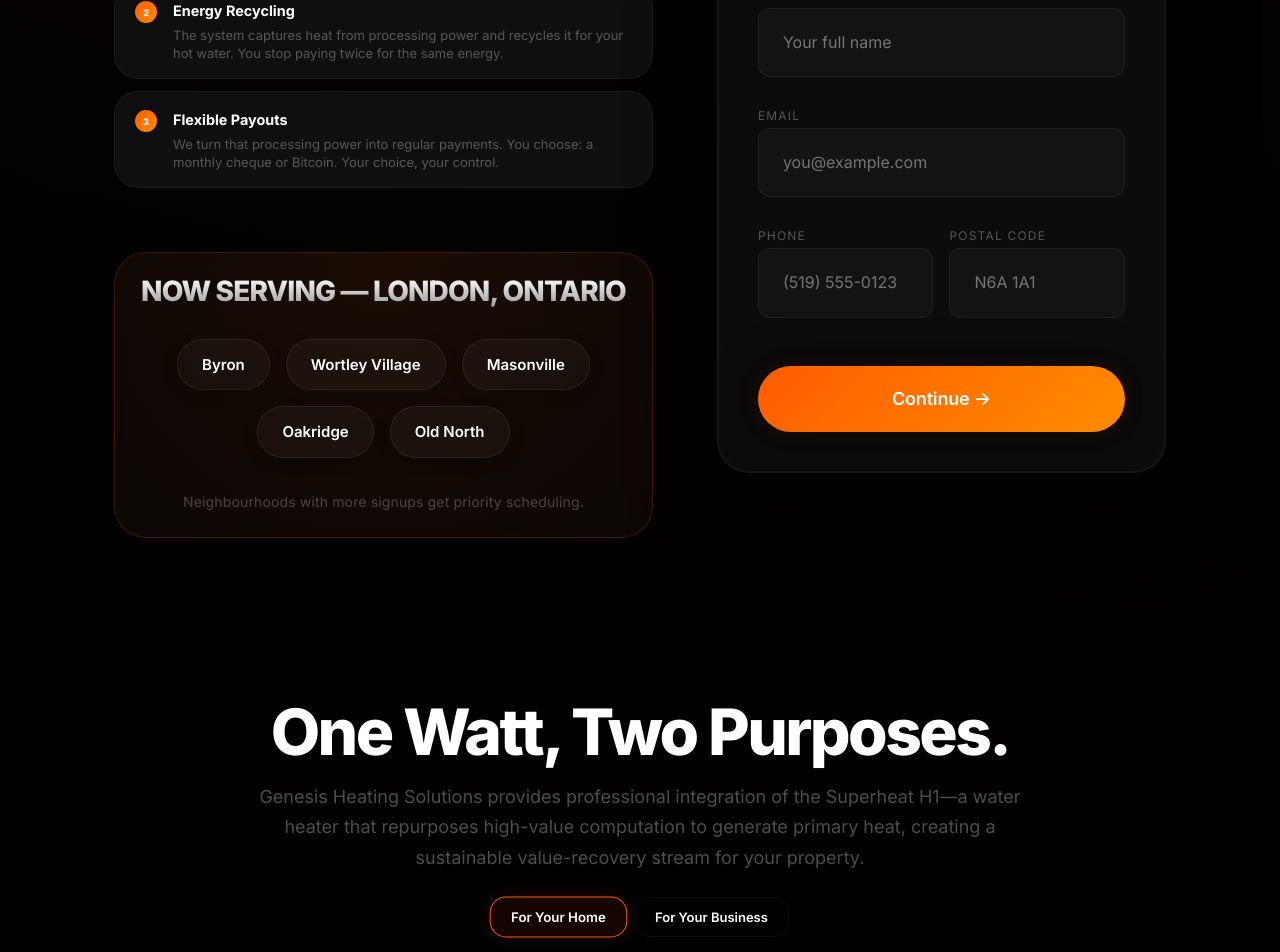
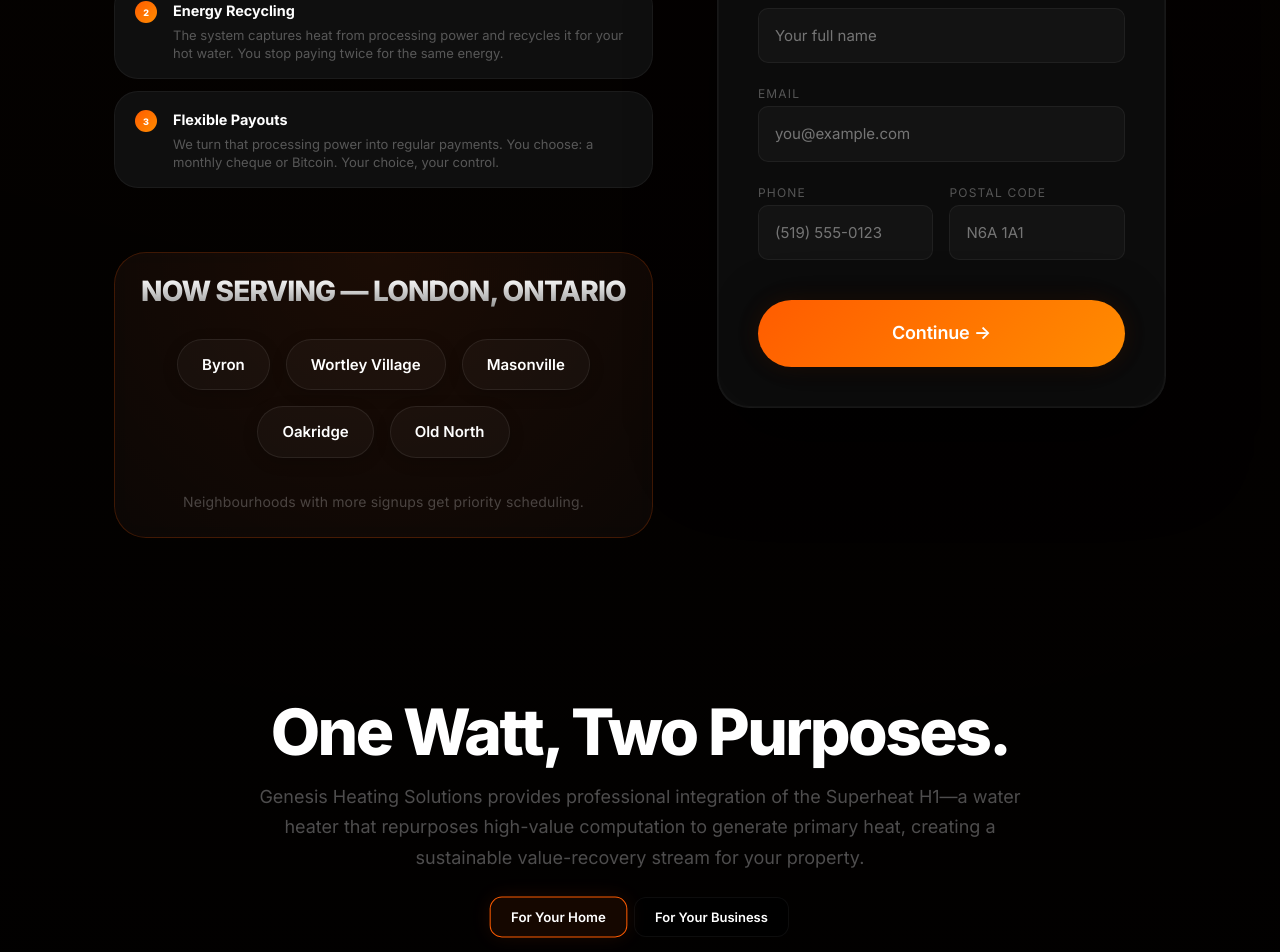
Before and after one commit to London-mining-company/genesis-heating, a Preact app: page / in a window 1280 px wide. Shown: the part 1080-2032 px from the top of the page. Built offline with nearby package versions, Linux system fonts and the light colour scheme.

Commit message:
Polish form UI: compact inputs, aligned checkboxes, tighter spacing

```diff
--- a/src/App.tsx
+++ b/src/App.tsx
@@ -434,19 +434,20 @@
                             </div>
                             <input type="range" name="monthlyHeatingCost" className="slider" min="50" max="1000" step="10" value={formData.monthlyHeatingCost} onChange={handleChange} />
                         </div>
-                        <div className="form-group" style={{ marginTop: '1.5rem' }}>
-                            <div style={{ display: 'flex', gap: '1rem', alignItems: 'flex-start', marginBottom: '1rem' }}>
-                                <input type="checkbox" name="privacyAccepted" checked={formData.privacyAccepted} onChange={handleChange} style={{ width: '20px', height: '20px', marginTop: '2px', cursor: 'pointer', appearance: 'auto' }} />
-                                <span style={{ fontSize: '13px', lineHeight: '1.5' }} className="text-dim">I agree to be contacted by Genesis Heating Solutions about installation.</span>
+                        <div className="form-group" style={{ marginTop: '1.25rem' }}>
+                            <div style={{ display: 'flex', gap: '0.75rem', alignItems: 'center', marginBottom: '0.75rem' }}>
+                                <input type="checkbox" name="privacyAccepted" checked={formData.privacyAccepted} onChange={handleChange} style={{ width: '16px', height: '16px', flexShrink: 0, cursor: 'pointer', accentColor: 'var(--c-accent)' }} />
+                                <span style={{ fontSize: '12px', lineHeight: '1.4' }} className="text-dim">I agree to be contacted about installation.</span>
                             </div>
-                            <div style={{ display: 'flex', gap: '1rem', alignItems: 'flex-start' }}>
-                                <input type="checkbox" name="marketingConsent" checked={formData.marketingConsent} onChange={handleChange} style={{ width: '20px', height: '20px', marginTop: '2px', cursor: 'pointer', appearance: 'auto' }} />
-                                <span style={{ fontSize: '13px', lineHeight: '1.5' }} className="text-dim">Send me updates and offers</span>
+                            <div style={{ display: 'flex', gap: '0.75rem', alignItems: 'center' }}>
+                                <input type="checkbox" name="marketingConsent" checked={formData.marketingConsent} onChange={handleChange} style={{ width: '16px', height: '16px', flexShrink: 0, cursor: 'pointer', accentColor: 'var(--c-accent)' }} />
+                                <span style={{ fontSize: '12px', lineHeight: '1.4' }} className="text-dim">Send me updates and offers</span>
                             </div>
-                            {errors.privacyAccepted && <p className="text-orange" style={{ fontSize: '10px', marginTop: '0.75rem' }}>{errors.privacyAccepted}</p>}
+                            {errors.privacyAccepted && <p className="text-orange" style={{ fontSize: '10px', marginTop: '0.5rem' }}>{errors.privacyAccepted}</p>}
                         </div>
-                        <button type="submit" className="btn btn-primary" style={{ width: '100%', marginTop: '1.5rem' }} disabled={isSubmitting}>{isSubmitting ? 'Submitting...' : 'Reserve My Spot'}</button>
-                        <button type="button" onClick={() => setStep(1)} style={{ width: '100%', marginTop: '1rem', fontSize: '11px', textTransform: 'uppercase', letterSpacing: '0.1em' }} className="text-dim">← Back</button>
+                        <button type="submit" className="btn btn-primary" style={{ width: '100%', marginTop: '1.25rem', padding: '0.875rem 1.5rem' }} disabled={isSubmitting}>{isSubmitting ? 'Submitting...' : 'Reserve Your Spot'}</button>
+                        <button type="button" onClick={() => setStep(1)} style={{ width: '100%', marginTop: '0.75rem', fontSize: '11px', textTransform: 'uppercase', letterSpacing: '0.08em' }} className="text-dim">← Back</button>
+
                     </div>
                 )}
             </form>
--- a/src/index.css
+++ b/src/index.css
@@ -620,17 +620,17 @@
 }
 
 .form-group {
-  margin-bottom: 1.5rem;
+  margin-bottom: 1rem;
 }
 
 .form-input {
   width: 100%;
-  padding: 1.25rem 1.5rem;
+  padding: 0.875rem 1rem;
   background: rgba(255, 255, 255, 0.03);
   border: 1px solid var(--c-border);
-  border-radius: 12px;
+  border-radius: 10px;
   color: var(--c-text);
-  font-size: 1rem;
+  font-size: 0.9375rem;
   transition: var(--t-base);
 }
 
@@ -667,9 +667,9 @@
 }
 
 .prop-type-card {
-  padding: 1.5rem;
+  padding: 1rem;
   border: 1px solid var(--c-border);
-  border-radius: 16px;
+  border-radius: 12px;
   text-align: center;
   cursor: pointer;
   transition: var(--t-base);
@@ -679,7 +679,7 @@
   align-items: center;
   justify-content: center;
   font-weight: 600;
-  font-size: 0.875rem;
+  font-size: 0.8125rem;
 }
 
 .prop-type-card.active {
```
